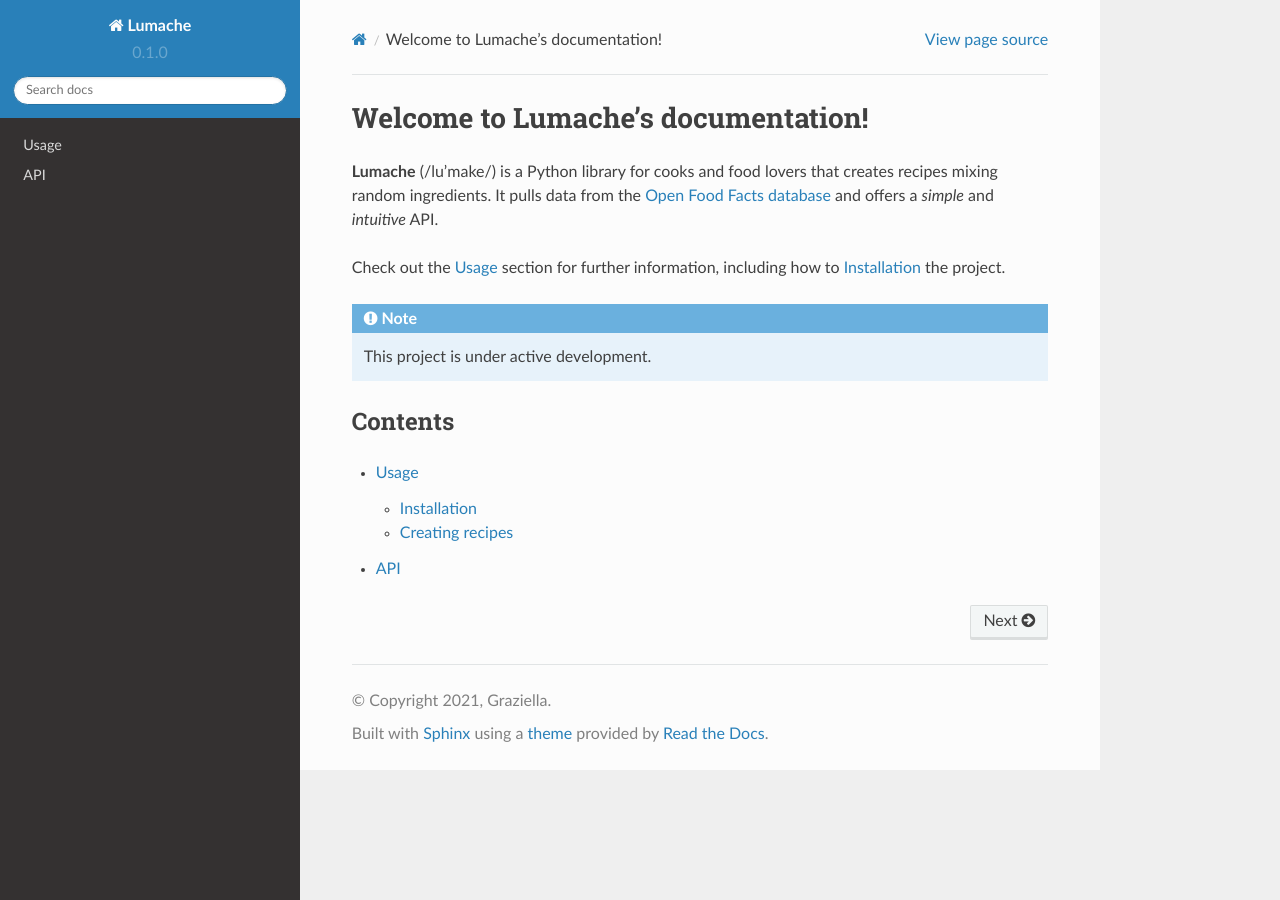
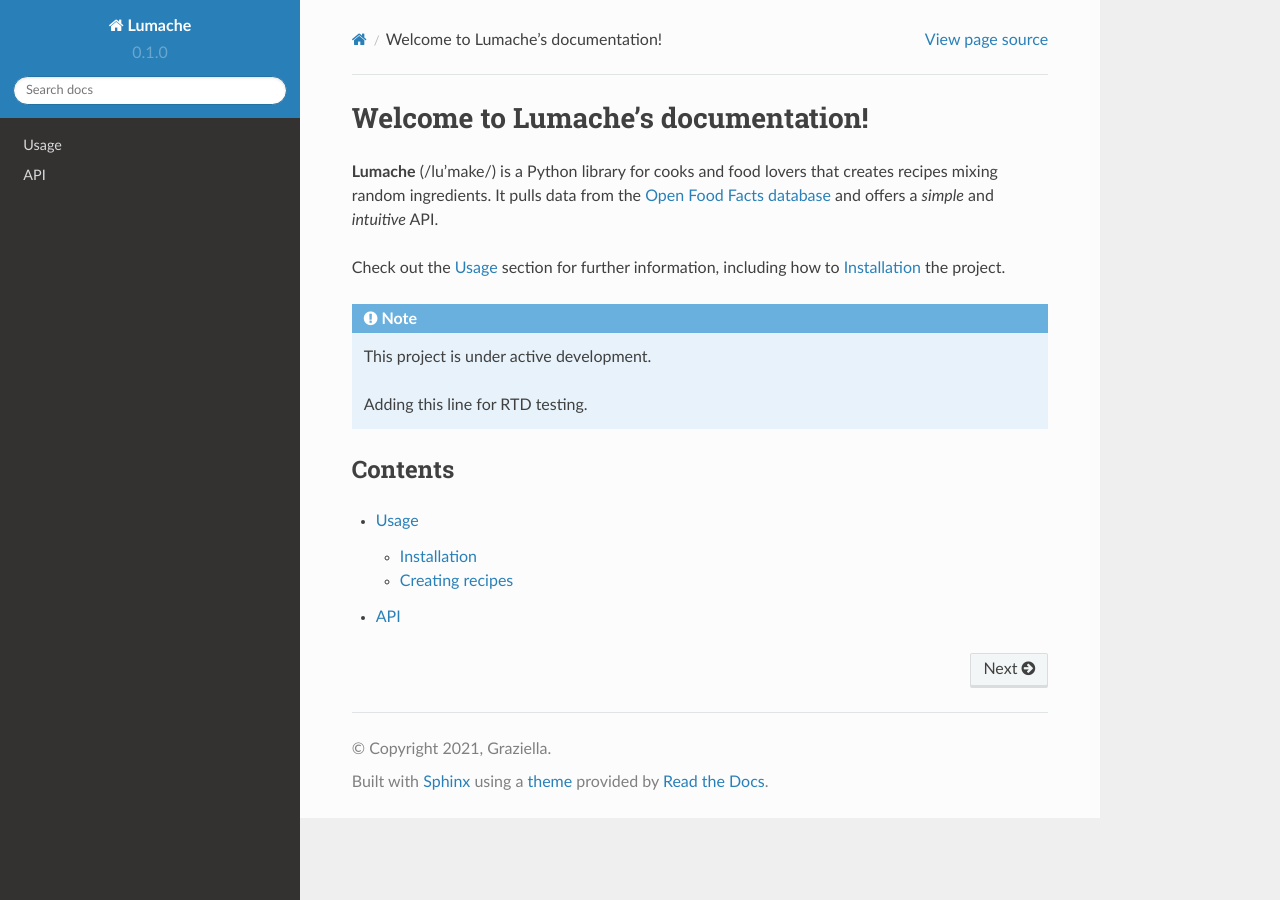
Before and after one commit to MortalityReporting/RavenDocs, a Sphinx documentation site: the page built from docs/source/index.rst, in a window 1280 px wide. Built offline with Sphinx 7.4.7 and the Read the Docs theme 2.0.0, drawn with Linux system fonts in a browser that asks for light colours.

Commit message:
Update index.rst

```diff
--- a/docs/source/index.rst
+++ b/docs/source/index.rst
@@ -13,6 +13,8 @@
 
    This project is under active development.
 
+   Adding this line for RTD testing.
+
 Contents
 --------
 
```
